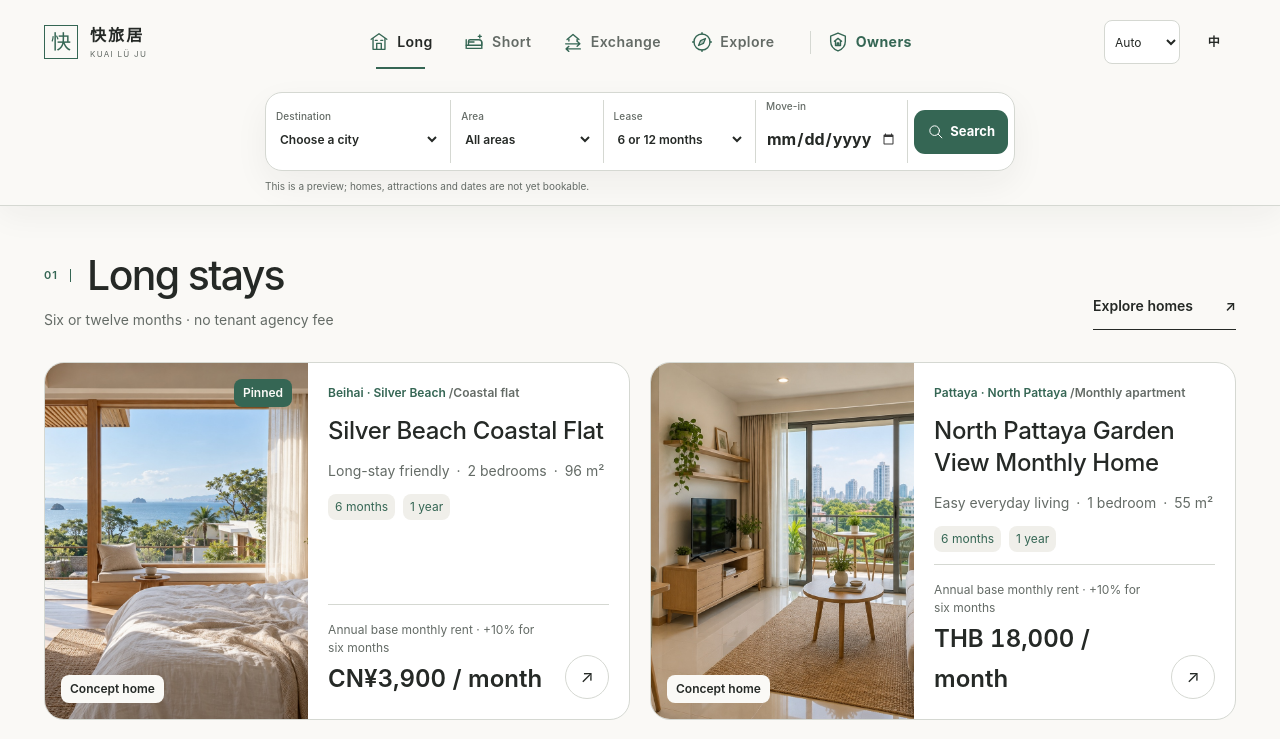
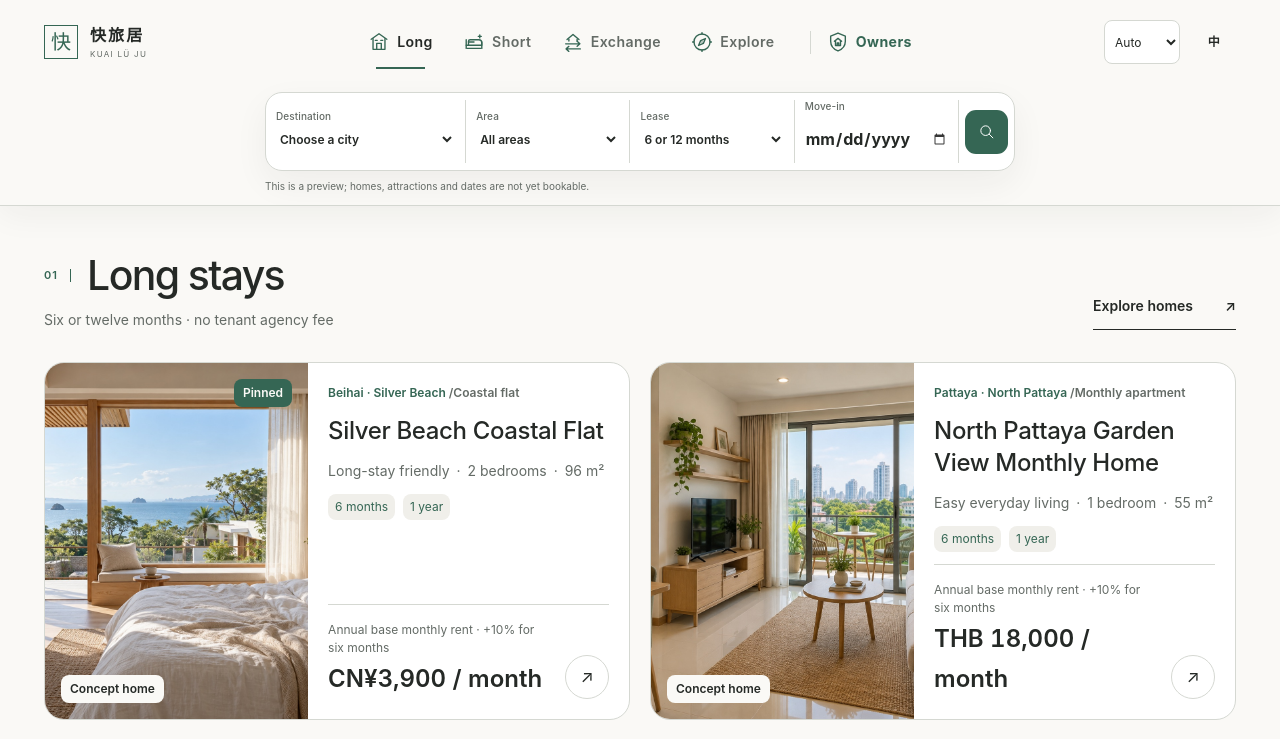
Before and after one commit to kaifa9527/kuailvju-site, a React (Vite) app: page / in a window 1280 px wide. Shown: the top 739 px of the page. Built offline with nearby package versions, Linux system fonts and the light colour scheme.

Commit message:
Use an accessible icon-only search button without visible Search text

```diff
--- a/src/HomeFinder.tsx
+++ b/src/HomeFinder.tsx
@@ -90,7 +90,7 @@ export function HomeFinder({ lang, mode, onSummaryChange }: { lang: Language; mo
           {[1, 2, 3, 4, 5, 6, 8, 10].map(n => <option key={n} value={n}>{n}</option>)}
         </select>
       </label>}
-      <button className="home-discovery-submit" type="submit"><LineIcon name="search" size={19}/><span>{t.search}</span></button>
+      <button className="home-discovery-submit" type="submit" aria-label={t.search} title={t.search}><LineIcon name="search" size={20}/></button>
     </form>
     {error && <p className="form-error" role="alert">{error}</p>}
     <p className="home-discovery-note">{t.demo}</p>
```
